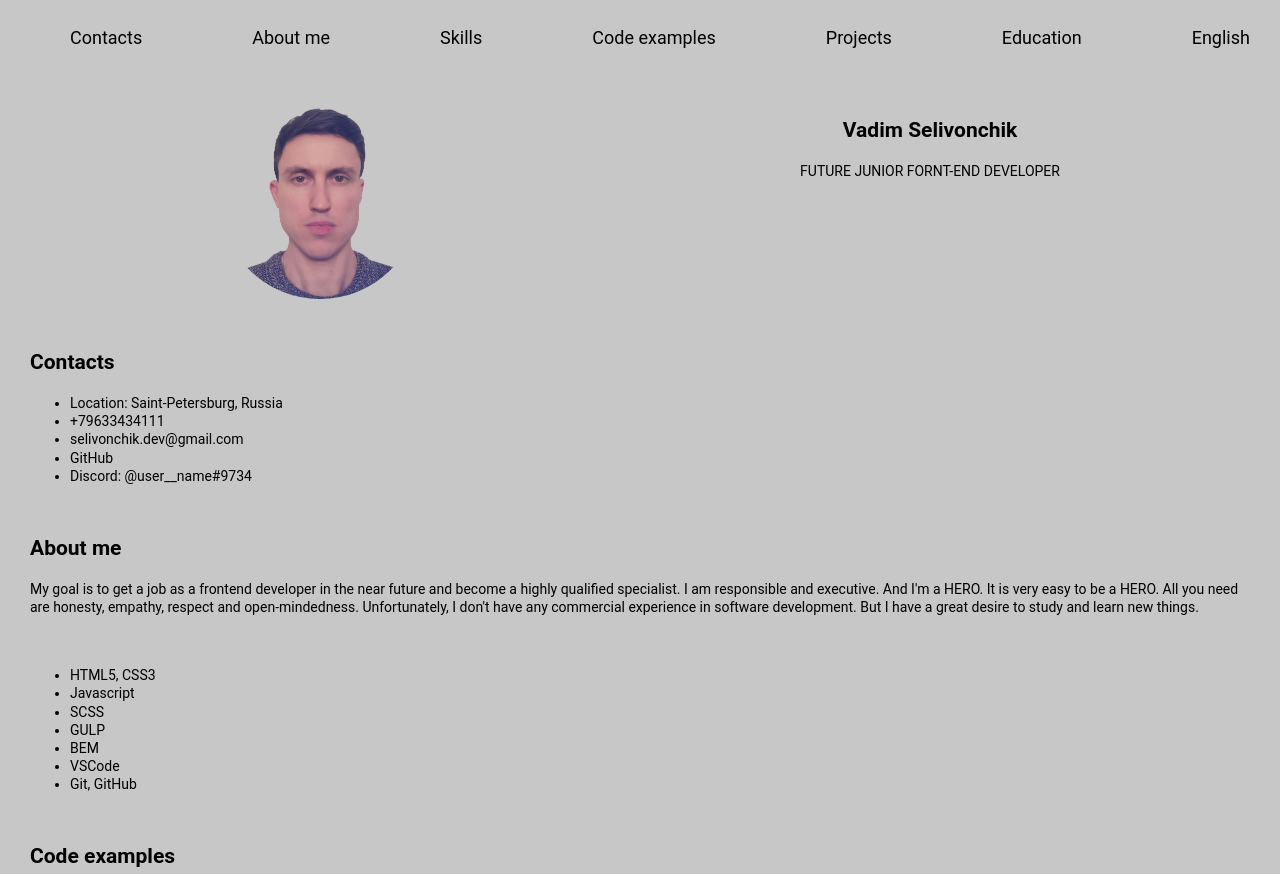
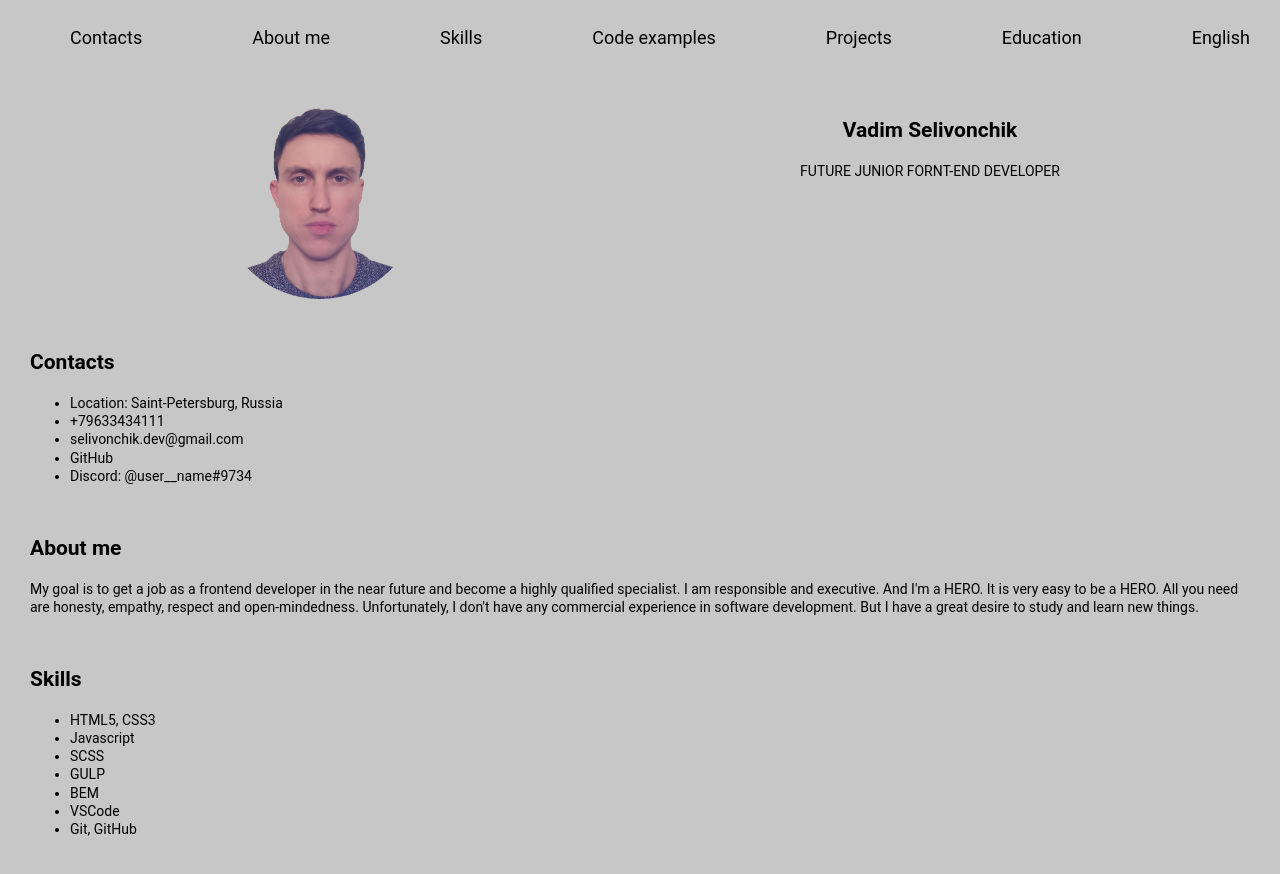
Before and after one commit to S-W-A/rsschool-cv, a plain HTML site: page index.html in a window 1280 px wide. Shown: the top 874 px of the page. Drawn offline with Linux system fonts and the light colour scheme.

Commit message:
fix: add text to title

```diff
--- a/index.html
+++ b/index.html
@@ -83,7 +83,7 @@
           </p>
         </section>
         <section class="section" id="skills">
-          <h2 class="section-title"></h2>
+          <h2 class="section-title">Skills</h2>
           <ul class="section__list">
             <li class="section__item">HTML5, CSS3</li>
             <li class="section__item">Javascript</li>
```
